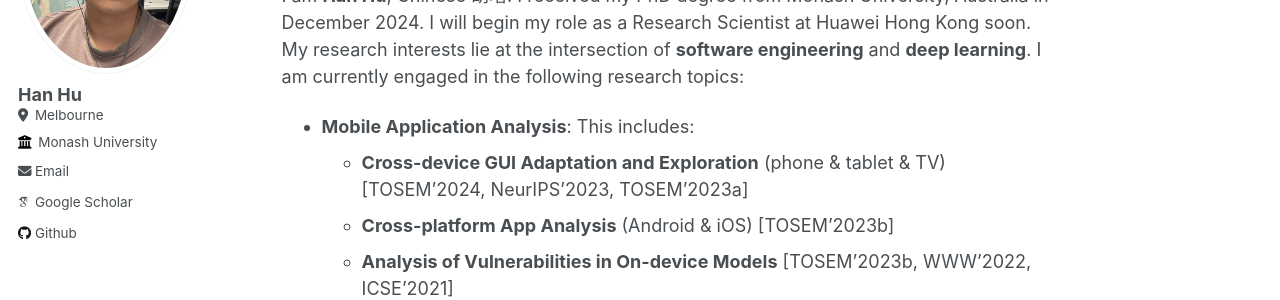
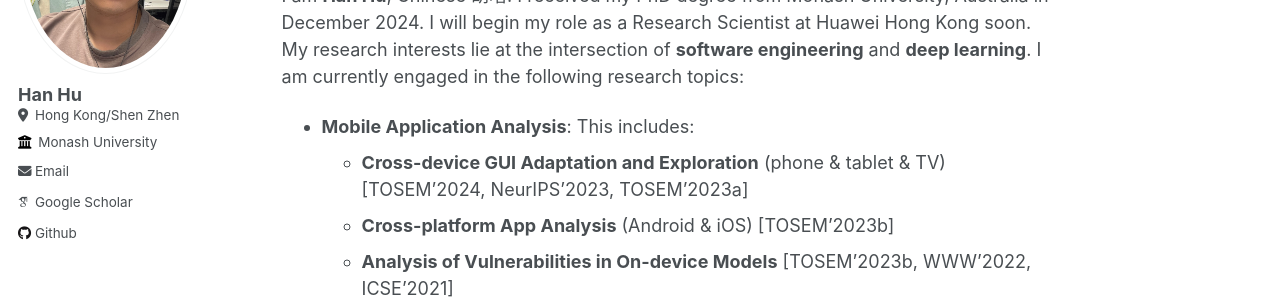
Before and after one commit to huhanGitHub/huhanGitHub.github.io, a Jekyll site: the page built from _pages/about.md, in a window 1280 px wide. Shown: the part 262-562 px from the top of the page. Built offline with Jekyll 4.4.1, drawn with Linux system fonts in a browser that asks for light colours; some web fonts are replaced.

Commit message:
Update _config.yml

```diff
--- a/_config.yml
+++ b/_config.yml
@@ -25,7 +25,7 @@ author:
   name             : "Han Hu"
   pronouns         : # example: "he/his"
   # bio              : "Short biography for the left-hand sidebar"
-  location         : "Melbourne"
+  location         : "Hong Kong/Shen Zhen"
   employer         : "Monash University"
   uri              : # URL
   email            : "han.hu@monash.edu"
```
